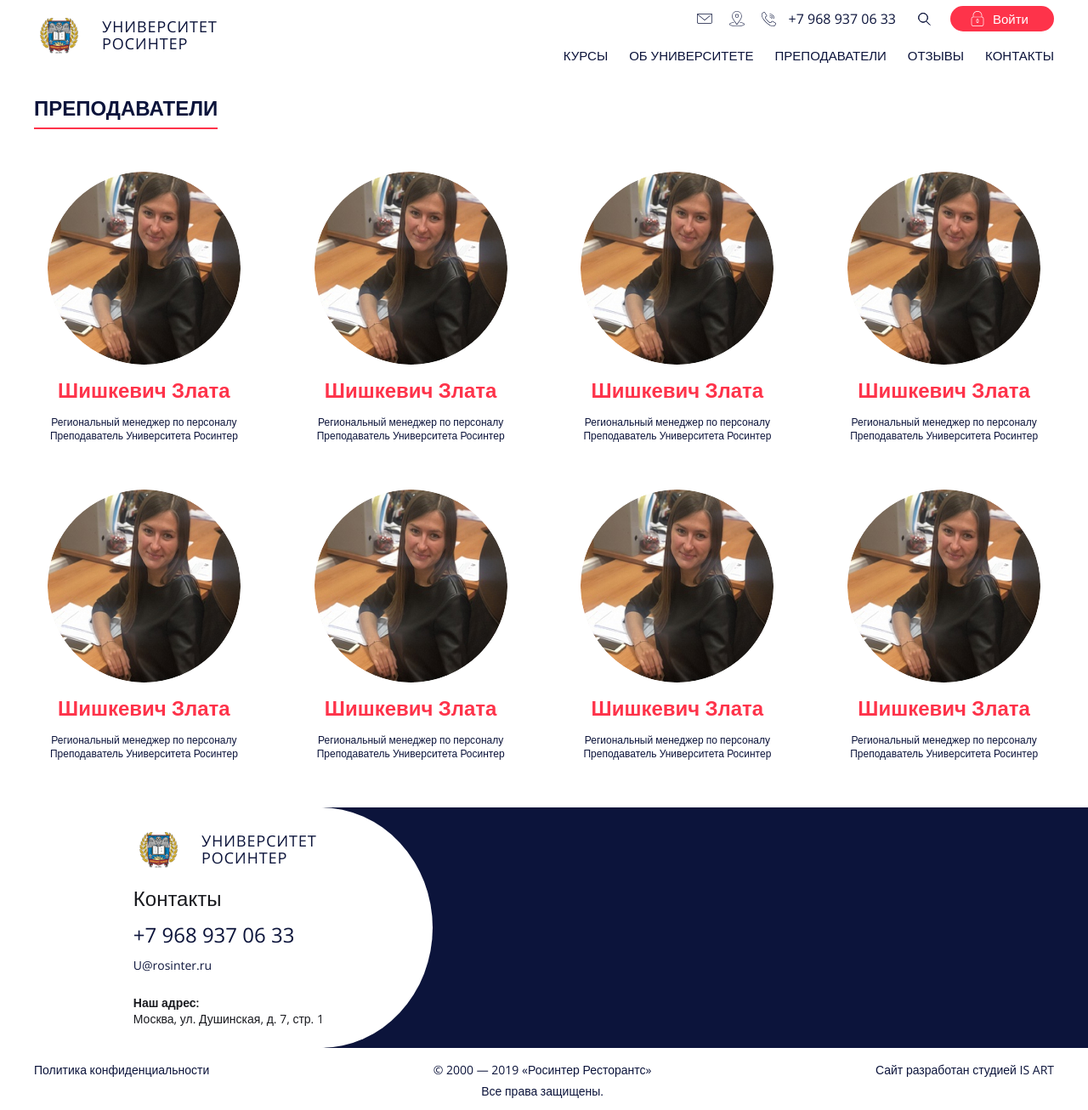
After one commit to HamsterNinja/rosinter-theme, a PHP site: page /teachers.html in a window 1280 px wide. The commit adds this page. Shown: the whole page at 85% size. Run offline with PHP 8.4, Linux system fonts and the light colour scheme.

Commit message:
Преподаватели

```diff
--- a/assets/scss/main.scss
+++ b/assets/scss/main.scss
@@ -491,6 +491,12 @@ hr.safety-decore {
 .hassp-content-row-text ul li img{
     margin-top: 20px;
 }
+.teachers-page {
+    padding-top: 65px;
+}
+.teachers-page .hassp-content-row-title{
+    margin-bottom: 50px;
+}
 @import 'pages/home';
 @import 'components/buttons';
 @import 'layout/header';
--- /dev/null
+++ b/teachers.html
@@ -0,0 +1,176 @@
+<!DOCTYPE html>
+<html>
+
+<head>
+    <title></title>
+    <meta name="viewport" content="width=device-width, initial-scale=1.0">
+    <link href="https://fonts.googleapis.com/css?family=Open+Sans:300,400,600,700,800&display=swap" rel="stylesheet">
+    <link href="./assets/css/main.css" rel="stylesheet" type="text/css">
+</head>
+
+<body>
+<header class="main-header">
+     <div class="container">
+     	<div class="main-header-logo"><a href=""><img src="./assets/images/logo.png" alt=""></a></div>
+     	<div class="main-header-info">
+     		<div class="main-header-email"><a href=""><svg width="18" height="18" fill="none" xmlns="http://www.w3.org/2000/svg"><path d="M17.641 3.18H.36A.359.359 0 000 3.539v9.447c0 1.011.823 1.834 1.834 1.834h14.332A1.836 1.836 0 0018 12.986V3.54a.359.359 0 00-.359-.359zm-.358 9.806c0 .616-.501 1.117-1.117 1.117H1.834a1.118 1.118 0 01-1.117-1.117V4.321l8.056 6.595a.358.358 0 00.454 0l6.233-5.092a.359.359 0 00-.453-.555L9 10.175 1.332 3.897h15.95v9.089z" fill="#0C143B"/><path d="M16.52 4.495a.359.359 0 00-.504-.05l-.107.087a.359.359 0 00.453.555L16.47 5a.359.359 0 00.05-.505z" fill="#0C143B"/></svg></a></div>
+     		<div class="main-header-map"><a href=""><svg width="18" height="18" fill="none" xmlns="http://www.w3.org/2000/svg"><path d="M9 7.8c1.158 0 2.1-.942 2.1-2.1 0-1.158-.942-2.1-2.1-2.1-1.158 0-2.1.942-2.1 2.1 0 1.158.942 2.1 2.1 2.1zm0-3.6c.827 0 1.5.673 1.5 1.5S9.827 7.2 9 7.2s-1.5-.673-1.5-1.5.673-1.5 1.5-1.5z" fill="#0C143B"/><path d="M8.947 16.427l4.602-6.647c1.726-2.301 1.477-6.084-.534-8.095A5.715 5.715 0 008.947 0a5.716 5.716 0 00-4.068 1.685c-2.01 2.01-2.26 5.793-.541 8.086l4.609 6.656zM5.303 2.11A5.12 5.12 0 018.947.6a5.12 5.12 0 013.644 1.51c1.815 1.814 2.038 5.23.472 7.319l-4.116 5.944L4.825 9.42c-1.56-2.08-1.337-5.496.478-7.31z" fill="#0C143B"/><path d="M12.635 12.902a.3.3 0 00-.07.596c3.155.371 4.835 1.372 4.835 1.952 0 .814-3.196 1.95-8.4 1.95-5.204 0-8.4-1.136-8.4-1.95 0-.58 1.68-1.58 4.835-1.952a.3.3 0 00-.07-.596C2.206 13.274 0 14.322 0 15.45 0 16.717 3.091 18 9 18s9-1.283 9-2.55c0-1.128-2.206-2.176-5.365-2.548z" fill="#0C143B"/></svg></a></div>
+     		<div class="main-header-phone"><a href="">+7 968 937 06 33</a></div>
+     		<div class="js-search"><svg width="18" height="18" fill="none" xmlns="http://www.w3.org/2000/svg"><path d="M12.92 11.453l-.326.352.34.34 4.287 4.297c.007.008.011.019.011.029 0 .011-.004.015-.005.017l-.008.008-.003.003h-.003l-.002.001s0 0 0 0a.05.05 0 01-.016-.012l-4.338-4.337-.306-.306-.346.259a5.304 5.304 0 01-3.194 1.062 5.34 5.34 0 01-5.333-5.333A5.34 5.34 0 019.011 2.5a5.34 5.34 0 015.333 5.333 5.323 5.323 0 01-1.424 3.62zM9.01 2.556a5.282 5.282 0 00-5.277 5.277 5.282 5.282 0 005.277 5.277 5.276 5.276 0 005.277-5.277 5.281 5.281 0 00-5.277-5.277z" stroke="#0C143B"/></svg></div>
+     		<div class="main-hedear-user"><a href="">Войти</a></div>
+     	</div>
+     	<div class="main-header-menu">
+     		<ul>
+     			<li><a href="">Курсы</a></li>
+     			<li><a href="">Об Университете</a></li>
+     			<li><a href="">Преподаватели</a></li>
+     			<li><a href="">Отзывы</a></li>
+     			<li><a href="">Контакты</a></li>
+     		</ul>
+     	</div>
+     </div>
+     <div class="main-header-search">
+     	<div class="main-header-search-inner">
+     		<form action="">
+     			<label for="">
+     				<p>Поиск по сайту</p>
+     				<input class="search-text" type="text" placeholder="">
+     			</label>
+     				<input class="search-submit" type="submit" value="НАЙТИ">
+     		</form>
+     		<div class="search-close">закрыть окно</div>
+		</div>
+     </div>
+</header>
+<main class='main-content' id="app">
+	<div class="teachers-page">
+		<div class="teachers_block">
+			<div class="container">
+				<div class="hassp-content-row-title">Преподаватели</div>
+				<div class="teachers_block-inner">
+
+						<a href="" class="teacher-item">
+							<div class="teacher-item-photo">
+								<img src="./assets/images/teacher.jpg" alt="">
+							</div>
+							<div class="teacher-item-name">Шишкевич Злата</div>
+							<div class="teacher-item-text">
+								<p>Региональный менеджер по персоналу</p>
+								<p>Преподаватель Университета Росинтер</p>
+							</div>
+						</a>
+
+						<a href="" class="teacher-item">
+							<div class="teacher-item-photo">
+								<img src="./assets/images/teacher.jpg" alt="">
+							</div>
+							<div class="teacher-item-name">Шишкевич Злата</div>
+							<div class="teacher-item-text">
+								<p>Региональный менеджер по персоналу</p>
+								<p>Преподаватель Университета Росинтер</p>
+							</div>
+						</a>
+
+						<a href="" class="teacher-item">
+							<div class="teacher-item-photo">
+								<img src="./assets/images/teacher.jpg" alt="">
+							</div>
+							<div class="teacher-item-name">Шишкевич Злата</div>
+							<div class="teacher-item-text">
+								<p>Региональный менеджер по персоналу</p>
+								<p>Преподаватель Университета Росинтер</p>
+							</div>
+						</a>
+
+						<a href="" class="teacher-item">
+							<div class="teacher-item-photo">
+								<img src="./assets/images/teacher.jpg" alt="">
+							</div>
+							<div class="teacher-item-name">Шишкевич Злата</div>
+							<div class="teacher-item-text">
+								<p>Региональный менеджер по персоналу</p>
+								<p>Преподаватель Университета Росинтер</p>
+							</div>
+						</a>
+
+						<a href="" class="teacher-item">
+							<div class="teacher-item-photo">
+								<img src="./assets/images/teacher.jpg" alt="">
+							</div>
+							<div class="teacher-item-name">Шишкевич Злата</div>
+							<div class="teacher-item-text">
+								<p>Региональный менеджер по персоналу</p>
+								<p>Преподаватель Университета Росинтер</p>
+							</div>
+						</a>
+
+						<a href="" class="teacher-item">
+							<div class="teacher-item-photo">
+								<img src="./assets/images/teacher.jpg" alt="">
+							</div>
+							<div class="teacher-item-name">Шишкевич Злата</div>
+							<div class="teacher-item-text">
+								<p>Региональный менеджер по персоналу</p>
+								<p>Преподаватель Университета Росинтер</p>
+							</div>
+						</a>
+
+						<a href="" class="teacher-item">
+							<div class="teacher-item-photo">
+								<img src="./assets/images/teacher.jpg" alt="">
+							</div>
+							<div class="teacher-item-name">Шишкевич Злата</div>
+							<div class="teacher-item-text">
+								<p>Региональный менеджер по персоналу</p>
+								<p>Преподаватель Университета Росинтер</p>
+							</div>
+						</a>
+
+						<a href="" class="teacher-item">
+							<div class="teacher-item-photo">
+								<img src="./assets/images/teacher.jpg" alt="">
+							</div>
+							<div class="teacher-item-name">Шишкевич Злата</div>
+							<div class="teacher-item-text">
+								<p>Региональный менеджер по персоналу</p>
+								<p>Преподаватель Университета Росинтер</p>
+							</div>
+						</a>
+
+				</div>
+			</div>
+		</div>
+	</div>
+</main>
+<footer class="main-footer">
+	<div class="footer-content">
+		<div class="footer-info">
+			<div class="footer-info-inner">
+				<div class="footer-logo"><a href=""><img src="./assets/images/logo.png" alt=""></a></div>
+				<div class="footer-content-name">Контакты</div>
+				<div class="footer-phone"><a href="">+7 968 937 06 33</a></div>
+				<div class="footer-email"><a href="">U@rosinter.ru</a></div>
+				<div class="footer-address">
+					<div class="footer-address-name">Наш адрес:</div>
+					<div class="footer-address-value">Москва, ул. Душинская, д. 7, стр. 1</div>
+				</div>
+			</div>
+		</div>
+		<div class="footer-map">
+			<script type="text/javascript" charset="utf-8" async src="https://api-maps.yandex.ru/services/constructor/1.0/js/?um=constructor%3A4826e23e1f369486f57ee7f0441ef2ee556fc6c69c75f2f2cabebaba8f580249&amp;width=100%25&amp;height=315&amp;lang=ru_RU&amp;scroll=true"></script>
+		</div>
+	</div>
+	<div class="under-footer">
+		<div class="container">
+			<div class="under-footer-link"><a href="">Политика конфиденциальности</a></div>
+			<div class="copyright">© 2000 — 2019 «Росинтер Ресторантс»<br>Все права защищены.</div>
+			<div class="under-footer-link"><a href="">Сайт разработан студией IS ART</a></div>
+		</div>
+	</div>
+</footer>
+<script src="assets/js/vendors/jquery-3.4.1.min.js"></script>
+<script src="assets/js/vendors/slick.js"></script>
+<script src="assets/js/bundle.js"></script>
+</body>
+
+</html>
```
Also changed, not shown: views/teachers.twig (added, +25 -0 lines), assets/css/main.css.
